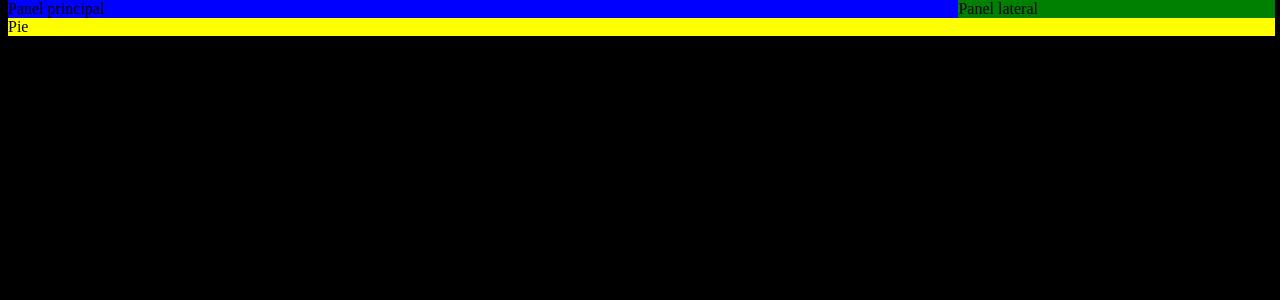
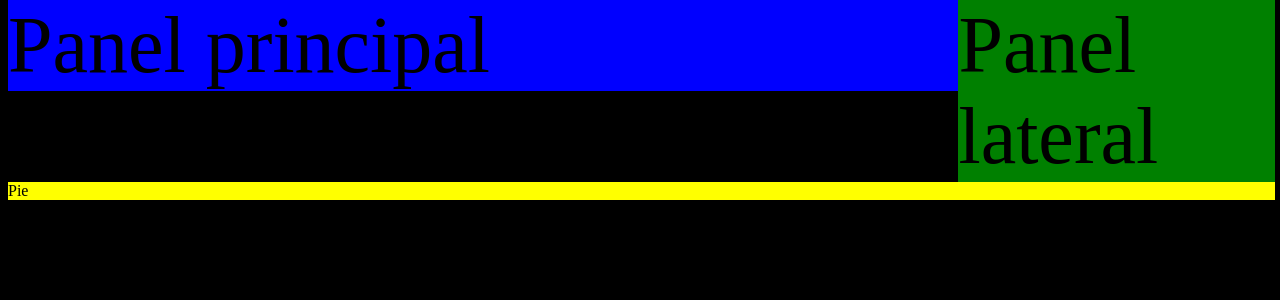
Before and after one commit to moslisnas/CongresoEtsiit, a PHP site: page / in a window 1280 px wide. Shown: the part 26-326 px from the top of the page. Run offline with PHP 8.4, Linux system fonts and the light colour scheme.

Commit message:
Construyendo estructura principal de la web

```diff
--- a/CSS/containers.css
+++ b/CSS/containers.css
@@ -1,12 +1,6 @@
 html,body{
 	width:99.5%;
 	background-color: black;
-}
-.clearFloat{
-	clear:both;
-	height: 0px;
-	font-size: 1px;
-	line-height: 0px;
 }
 
 .headerContainer{
@@ -14,6 +8,7 @@ html,body{
 }
 
 .container{
+	font-size: 5em;
 }
 
 .mainContainer{
@@ -31,3 +26,7 @@ html,body{
 .footerContainer{
 	background-color: yellow;
 }
+
+.clearFloat{
+	clear:both;
+}
```
